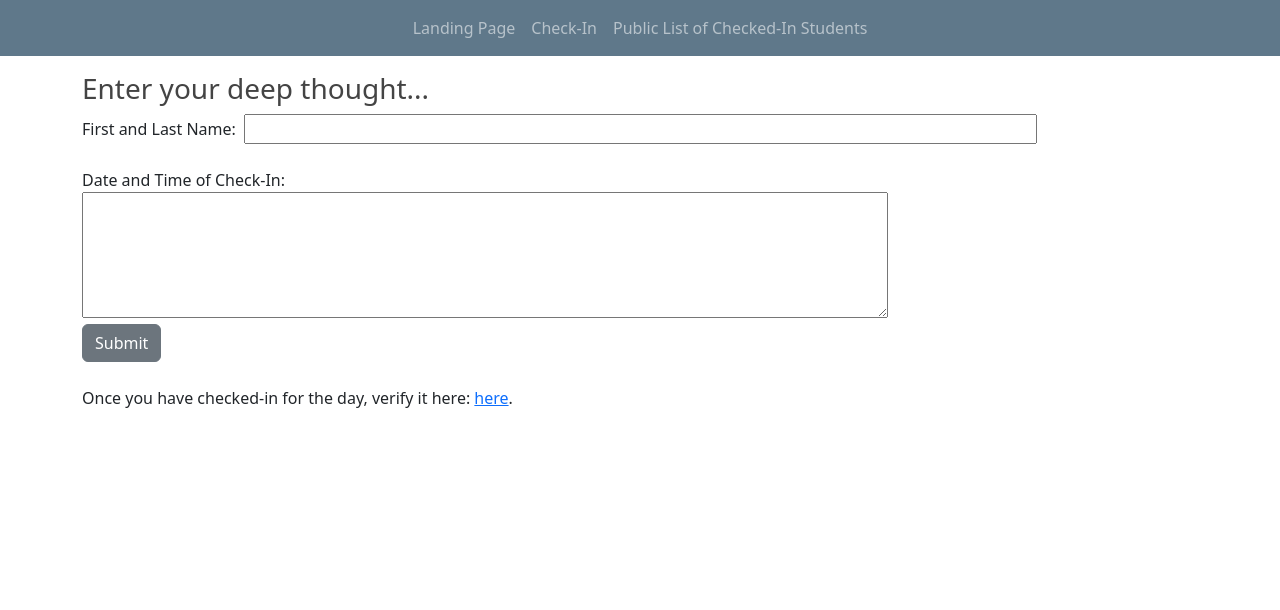
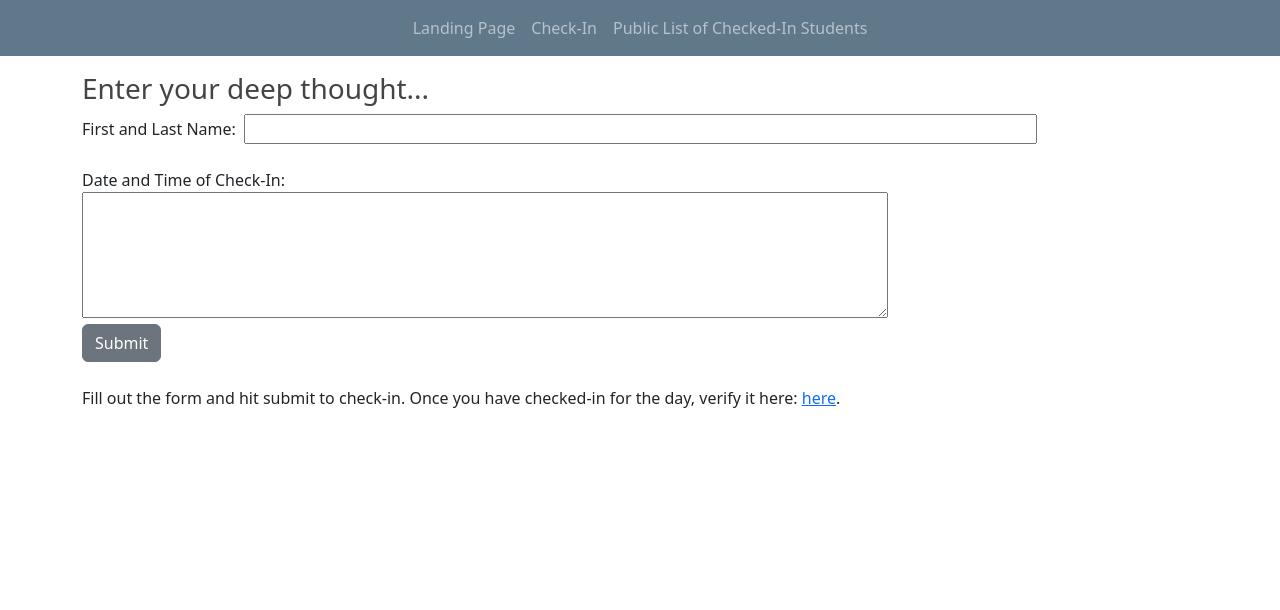
Before and after one commit to ik4vrb/django-assessment, a Django app: page /polls/deepthoughts/ in a window 1280 px wide. Shown: the top 610 px of the page. Run offline with Django 4.2, Linux system fonts and the light colour scheme; some libraries are stand-ins or nearby versions.

Commit message:
Update dpform.html

```diff
--- a/polls/templates/polls/dpform.html
+++ b/polls/templates/polls/dpform.html
@@ -17,7 +17,7 @@
 <input class="btn btn-secondary" type="submit" value="Submit">
 </form>
 <br>
-Once you have checked-in for the day, verify it here: <a href="{% url 'polls:list' %}">here</a>.
+Fill out the form and hit submit to check-in. Once you have checked-in for the day, verify it here: <a href="{% url 'polls:list' %}">here</a>.
 <br>
 
 {% endblock content %}
```
